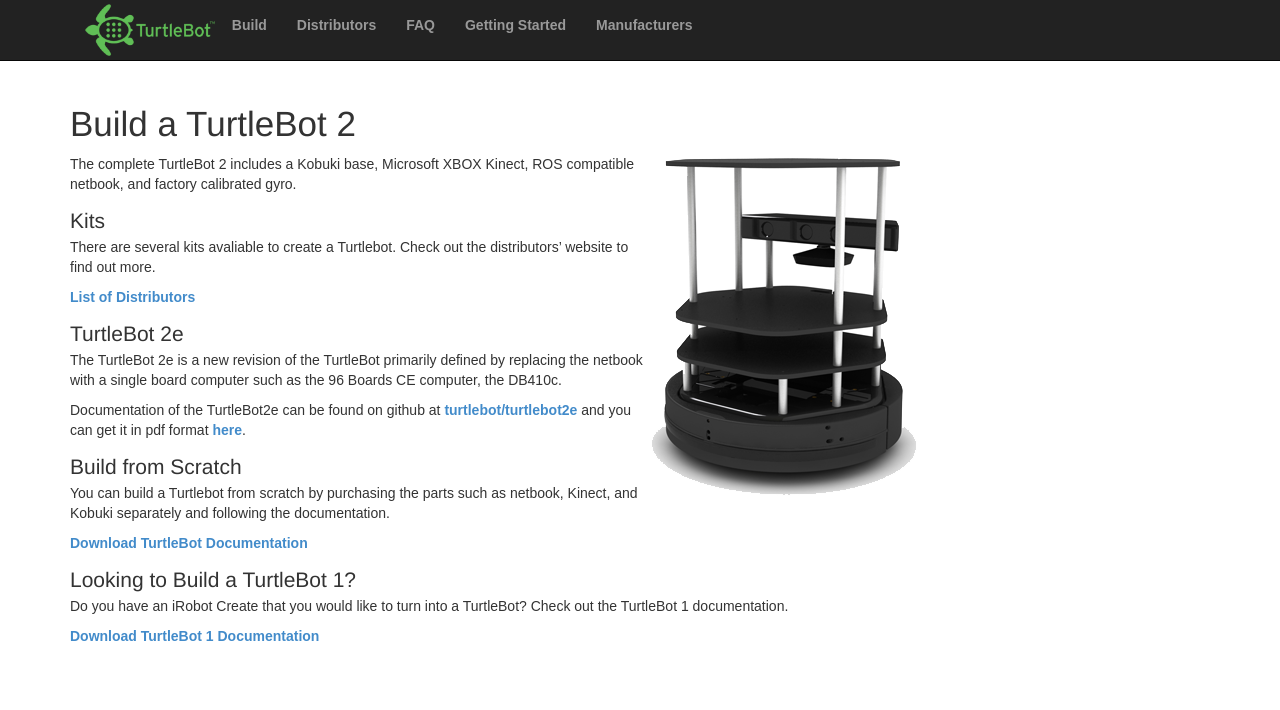
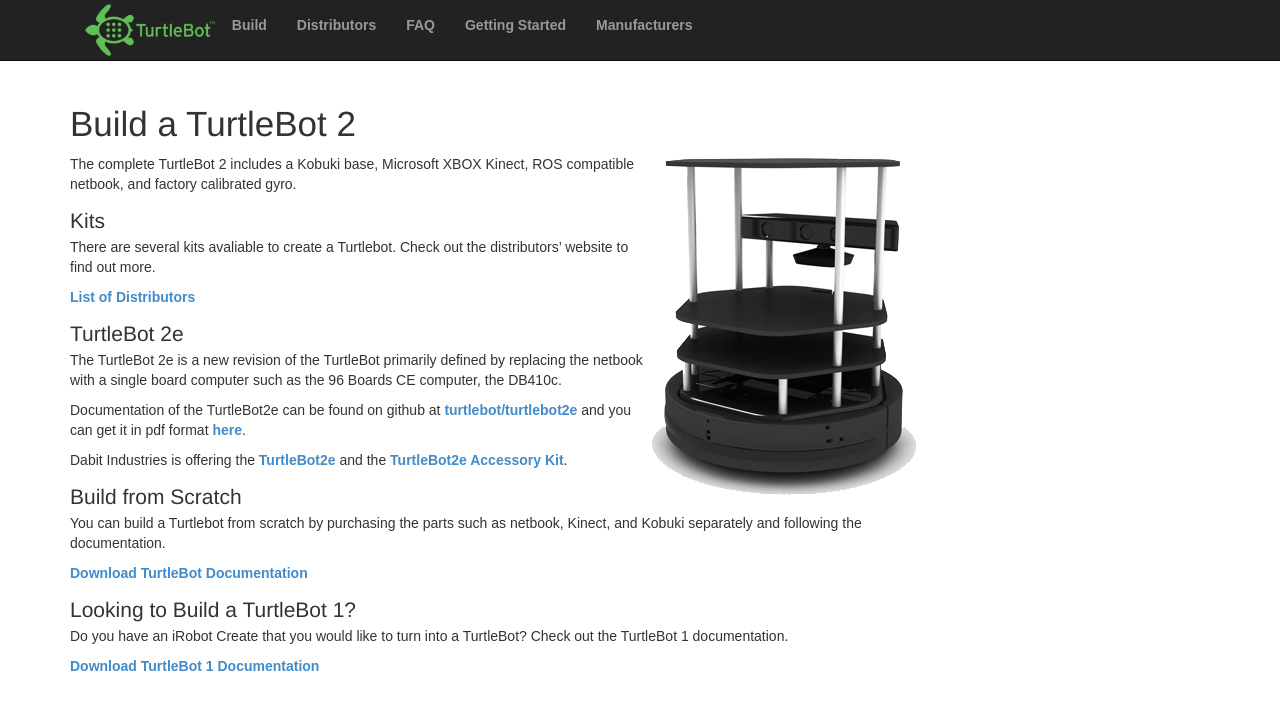
Before and after one commit to turtlebot/turtlebot.com, a Jekyll site: the page built from build.md, in a window 1280 px wide and 1139 px high, cut to the strip 0-736 px from the top of the window. Shown: the top 710 px of the strip. Built offline with Jekyll 4.4.1, drawn with Linux system fonts in a browser that asks for light colours; nearby versions of some CDN libraries.

Commit message:
add links to dabit ordering pages for TurtleBot2e

```diff
--- a/build.md
+++ b/build.md
@@ -24,6 +24,8 @@
 
 Documentation of the TurtleBot2e can be found on github at [turtlebot/turtlebot2e]( https://github.com/turtlebot/turtlebot2e) and you can get it in pdf format [here](https://github.com/turtlebot/turtlebot2e/releases/download/0.0.1/turtlebot2e.pdf).
 
+Dabit Industries is offering the [TurtleBot2e](http://dabit.industries/collections/frontpage/products/turtlebot-2e) and the [TurtleBot2e Accessory Kit](http://dabit.industries/products/turtlebot-2e-sbc-accessories-kit).
+
 ## Build from Scratch
 You can build a Turtlebot from scratch by purchasing the parts such as netbook, Kinect, and Kobuki separately and following the documentation.
 
```
